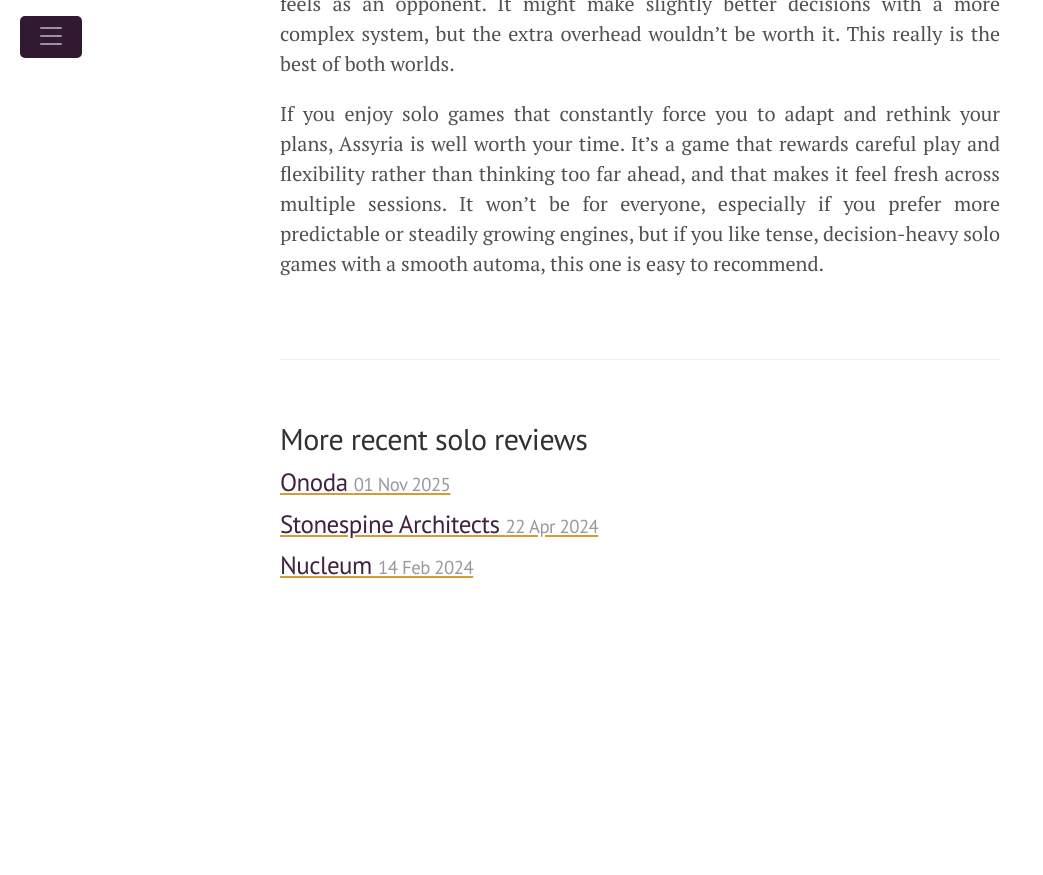
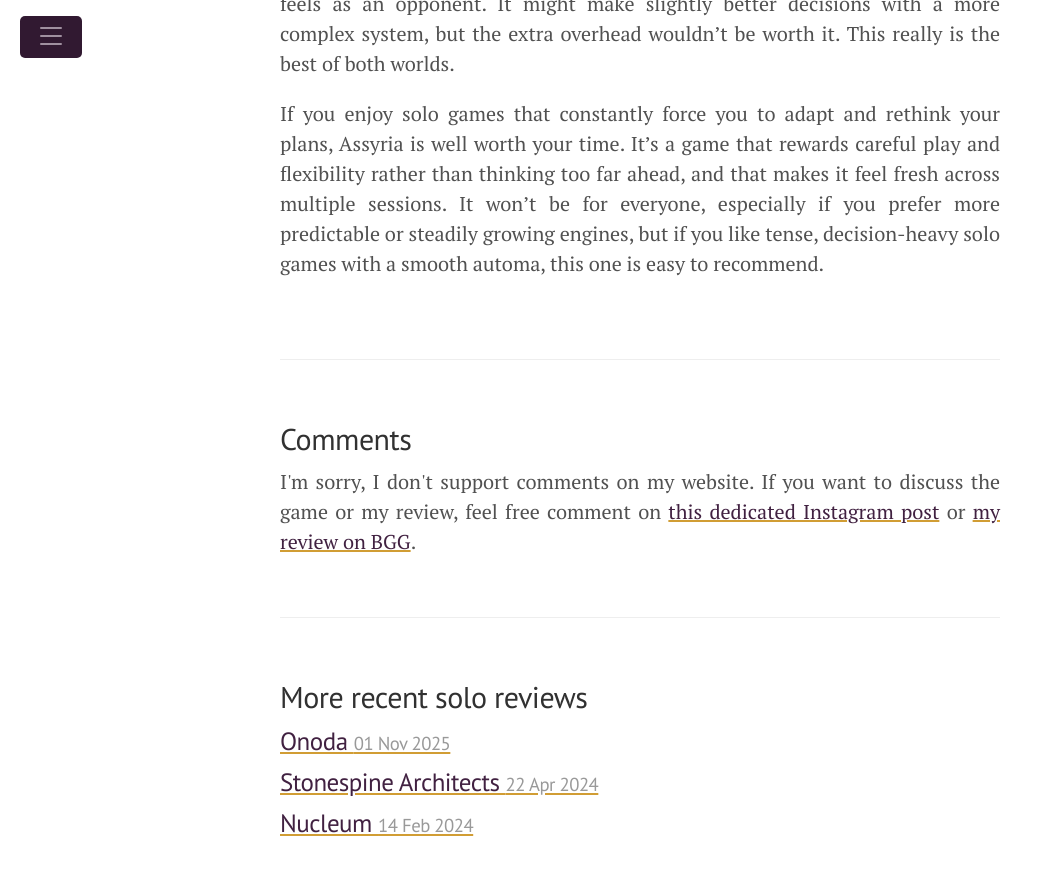
Before and after one commit to singlemeeple/singlemeeple.github.io, a Jekyll site: the page built from _posts/2026-03-29-assyria-second-edition-a-solo-review.md, in a window 1280 px wide and 900 px high, scrolled down 4789 px. Shown: the top 875 px of the window, without its empty margins (0-1043 px from the left). Built offline with Jekyll 4.4.1, drawn with Linux system fonts in a browser that asks for light colours; before the commit the page ends 5430 px from its top, so only the background shows below that; some of the changed lines change nothing that is shown.

Commit message:
Add BGG and Instagram links for Assyria

```diff
--- a/_posts/2026-03-29-assyria-second-edition-a-solo-review.md
+++ b/_posts/2026-03-29-assyria-second-edition-a-solo-review.md
@@ -1,12 +1,12 @@
 ---
 layout: post
 title: "Assyria: Second Edition"
-description: "A nice mix of tactical and strategical decisions with excellent low-overhead automa."
+description: "A nice mix of tactical and strategical decisions with an excellent low-overhead automa."
 thumbnail: /public/images/reviews/assyria/assyria-a-solo-review.jpg
 social_image: /public/images/reviews/assyria/social.jpg
 category: review
-instagram:
-bgg:
+instagram: https://www.instagram.com/p/DWfv3MqDFE0/
+bgg: https://boardgamegeek.com/thread/3685121/assyria-second-edition-a-solo-review
 ---
 
 ## In a hurry? Here's my quick take!
```
